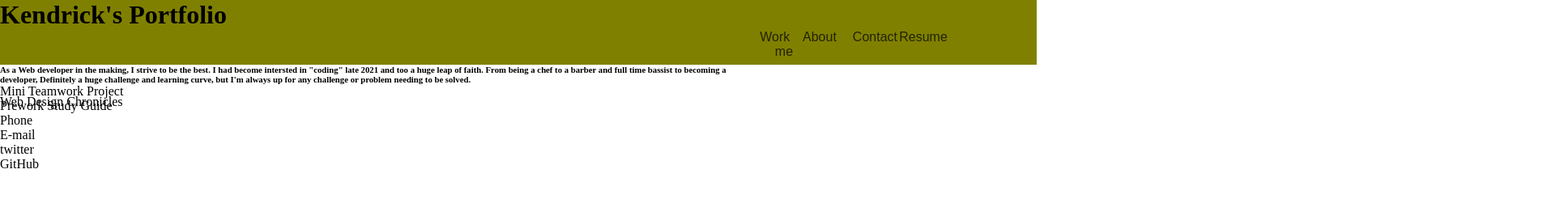
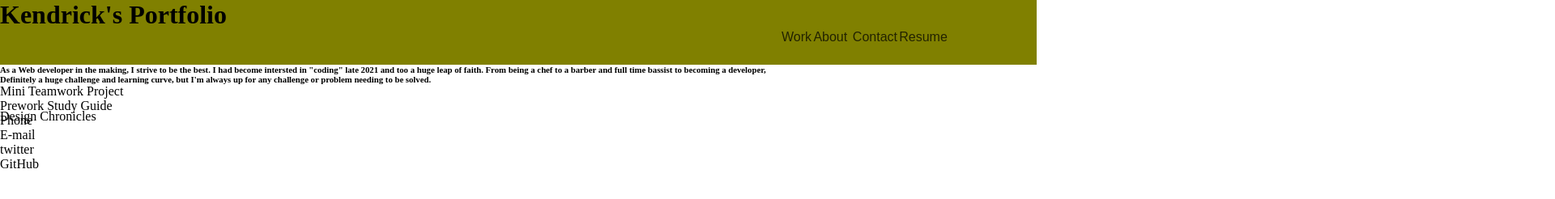
Before and after one commit to KennyB39/kungfu-module-2--challenge, a plain HTML site: page index.html in a window 1280 px wide. Shown: the top 246 px of the page at 81% size, 1920 px wide, since content can reach past the window. Drawn offline with Linux system fonts and the light colour scheme.

Commit message:
Add .readme

```diff
--- a/index.html
+++ b/index.html
@@ -14,7 +14,7 @@
                 <div class="inner_header">
             <ul class="navigation">
                 <a><li>Work</li></a>
-                <a><li>About me</li></a>
+                <a><li>About</li></a>
                 <a><li>Contact</li></a>
                 <a><li>Resume</li></a>
 
@@ -28,6 +28,7 @@
            <section>
                 <article>
                 <h6>As a Web developer in the making, I strive to be the best. I had become intersted in "coding" late 2021 and too a huge leap of faith. From being a chef to a barber and full time bassist to becoming a developer, Definitely a huge challenge and learning curve, but I'm always up for any challenge or problem needing to be solved. </h6>
+                </article>
             </div>
            </section>
 
--- a/style.css
+++ b/style.css
@@ -40,14 +40,19 @@ head{
   font-size: 16px;
   text-indent: 50%;
 }
-ul {
- /* .list-style-type: none;
+ .About me{
+  list-style-type: none;
   margin: 100;
   padding: 150;
   overflow: hidden;
-  text*/
 }
-
+track{
+  padding-top: 150px;
+  padding-right: 2250px;
+  padding-bottom: 150px;
+  padding-left: 80px;
+  font-size: 75%;
+}
 
 
 
```
